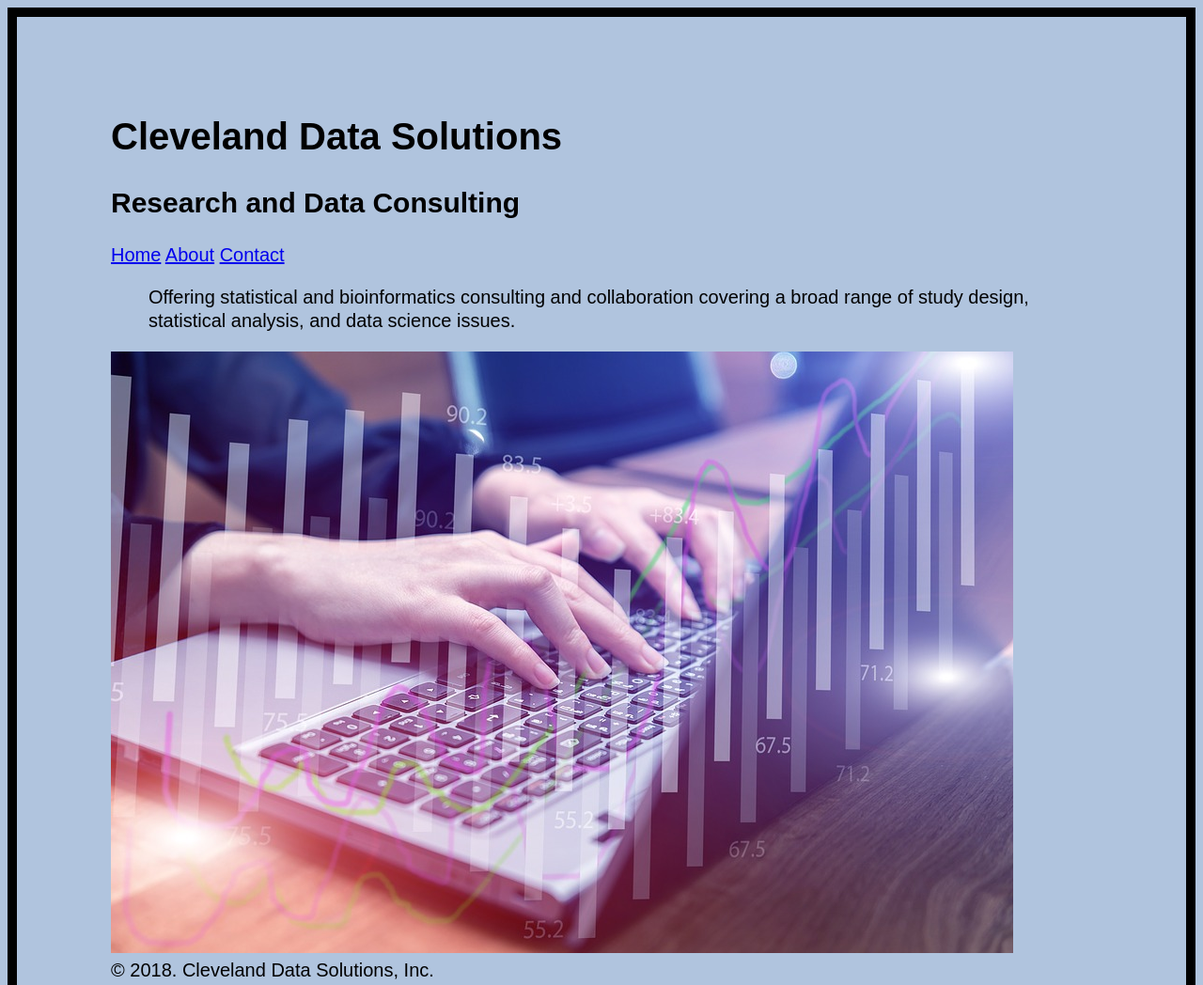
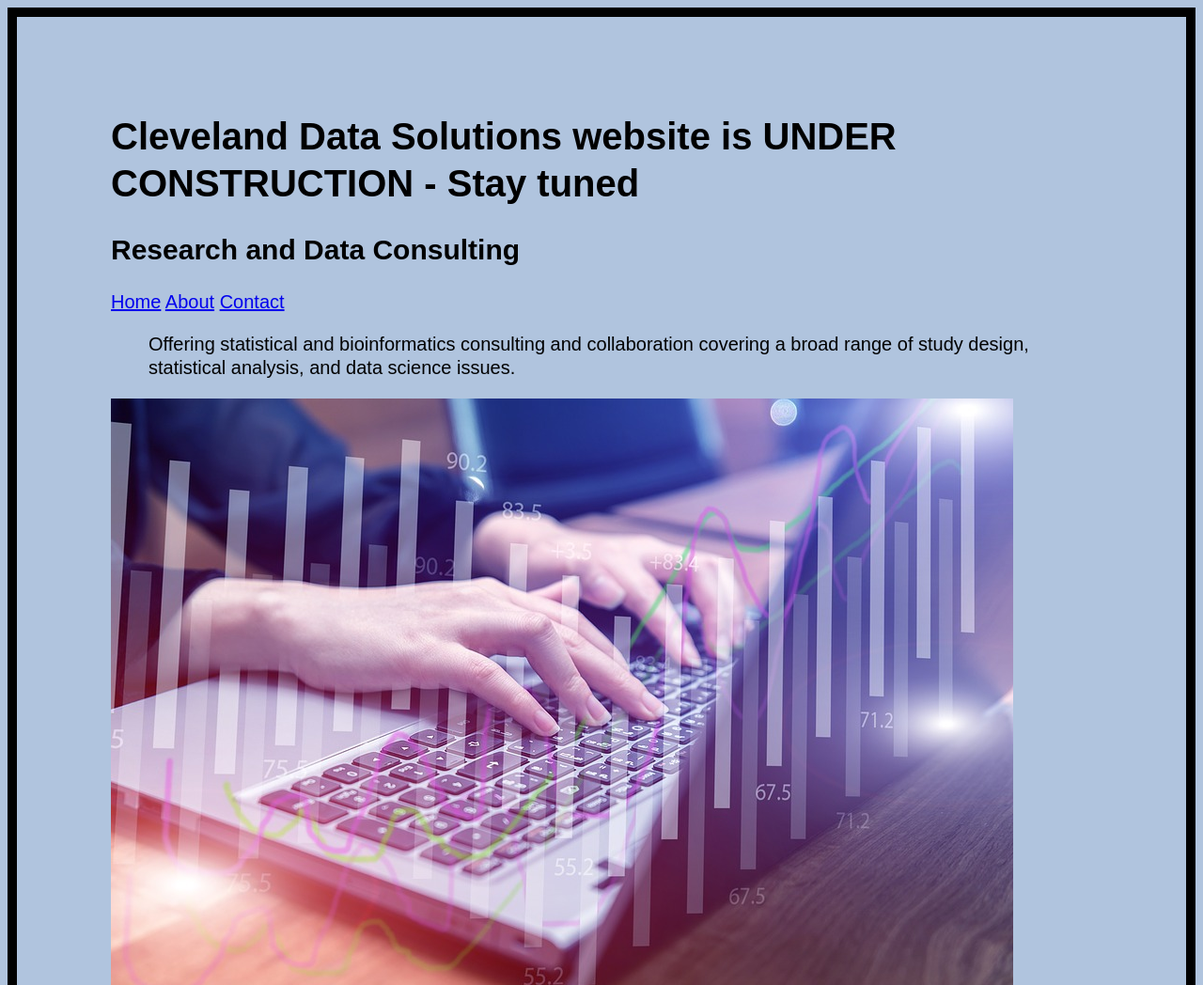
Before and after one commit to Lynja/website, a plain HTML site: page index.html in a window 1280 px wide. Shown: the top 1048 px of the page at 94% size. Drawn offline with Linux system fonts and the light colour scheme.

Commit message:
Update index.html

```diff
--- a/index.html
+++ b/index.html
@@ -11,7 +11,7 @@
 	<body>
 
 		<header>
-			  <h1>Cleveland Data Solutions</h1>
+			  <h1>Cleveland Data Solutions website is UNDER CONSTRUCTION - Stay tuned</h1>
 				<h2>Research and Data Consulting</h2>
 		</header>
 
```
